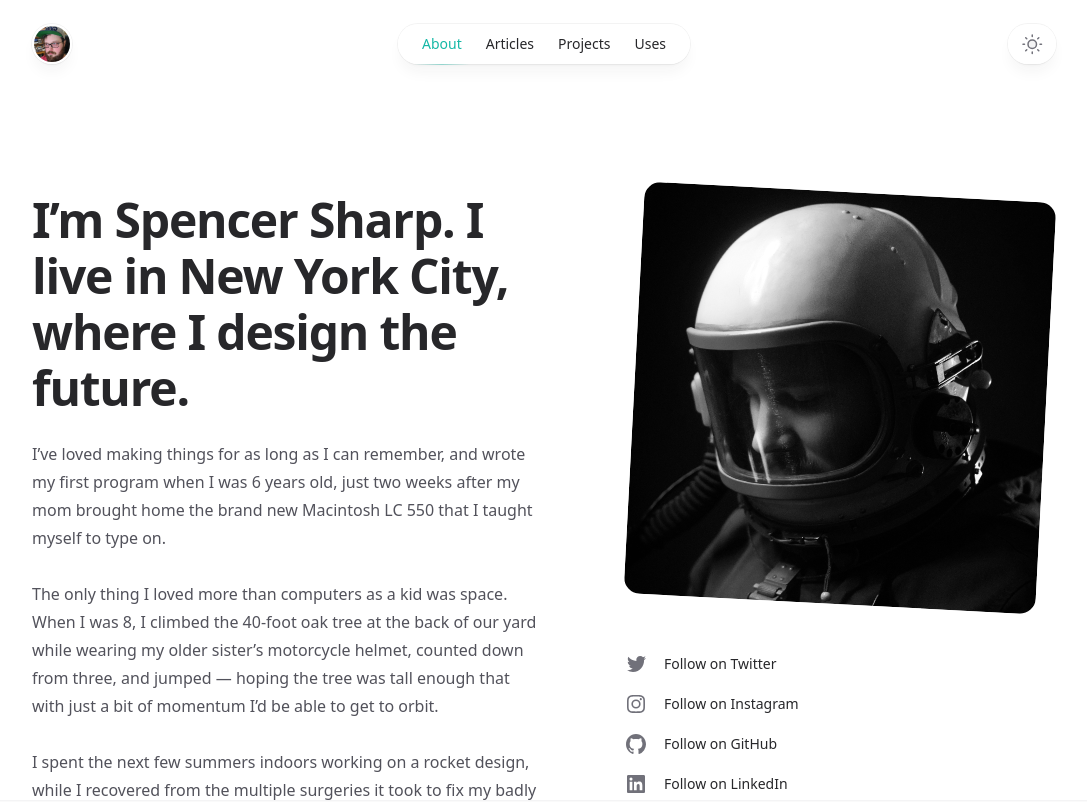
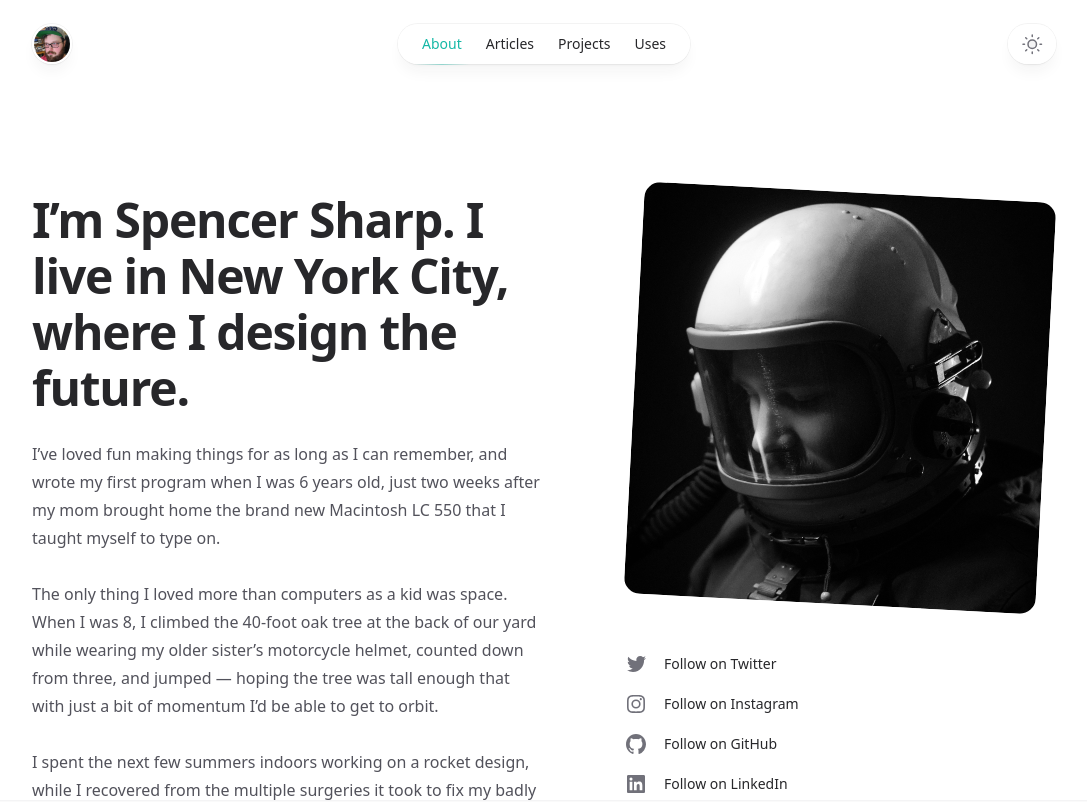
Before and after one commit to Uleyethis/Blog, a Next.js app: page /about in a window 1280 px wide. Shown: the top 802 px of the page, without its empty margins (96-1183 px from the left). Built offline with nearby package versions, Linux system fonts and the light colour scheme; no server answers.

Commit message:
test push with new rules

```diff
--- a/src/pages/about.jsx
+++ b/src/pages/about.jsx
@@ -66,7 +66,7 @@ export default function About() {
             </h1>
             <div className="mt-6 space-y-7 text-base text-zinc-600 dark:text-zinc-400">
               <p>
-                I’ve loved making things for as long as I can remember, and
+                I’ve loved fun making things for as long as I can remember, and
                 wrote my first program when I was 6 years old, just two weeks
                 after my mom brought home the brand new Macintosh LC 550 that I
                 taught myself to type on.
```
